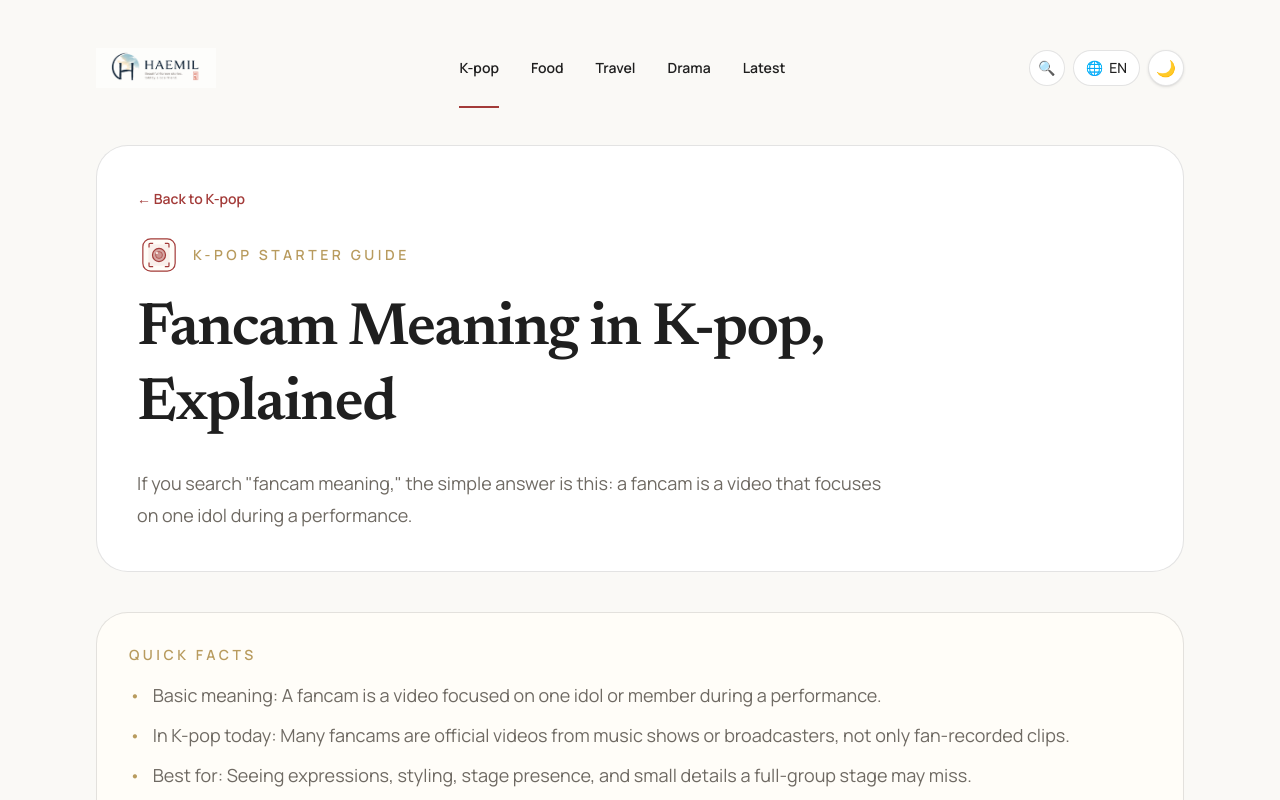
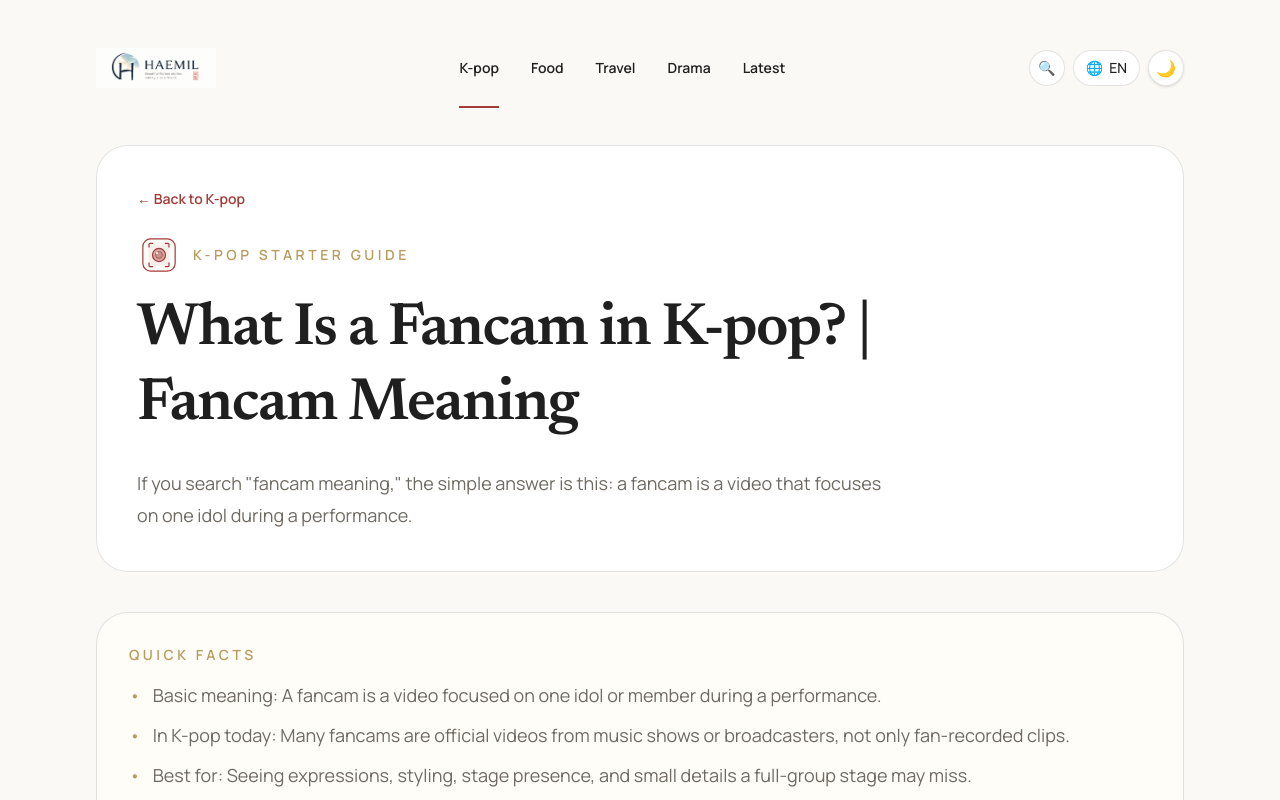
Before and after one commit to kjgusgh-source/korea-inside, a Next.js app: page /kpop/what-is-a-fancam in a window 1280 px wide. Shown: the top 800 px of the page. Built offline with nearby package versions, Linux system fonts and the light colour scheme.

Commit message:
SEO: update title/meta description on fancam glossary page for CTR (Notion: 3b8137bc-b89d-815d-a0a7-c62d4ca14807, /kpop/what-is-a-fancam)

```diff
--- a/app/kpop/what-is-a-fancam/page.tsx
+++ b/app/kpop/what-is-a-fancam/page.tsx
@@ -8,9 +8,9 @@ import { getPublishedMemberGuides } from "../../../lib/publishedGuides";
 const siteUrl = "https://haemilkorea.com";
 const pageUrl = `${siteUrl}/kpop/what-is-a-fancam`;
 
-const pageTitle = "Fancam Meaning in K-pop, Explained";
+const pageTitle = "What Is a Fancam in K-pop? | Fancam Meaning";
 const pageDescription =
-  "A fancam is a video that follows one K-pop idol during a performance. Here is what it means, why fans watch it, and how it differs from a facecam.";
+  "A fancam is a video that follows one K-pop idol during a performance - here's what it means, why fans watch it, and how it differs from a facecam.";
 
 const quickFacts = [
   "Basic meaning: A fancam is a video focused on one idol or member during a performance.",
```
